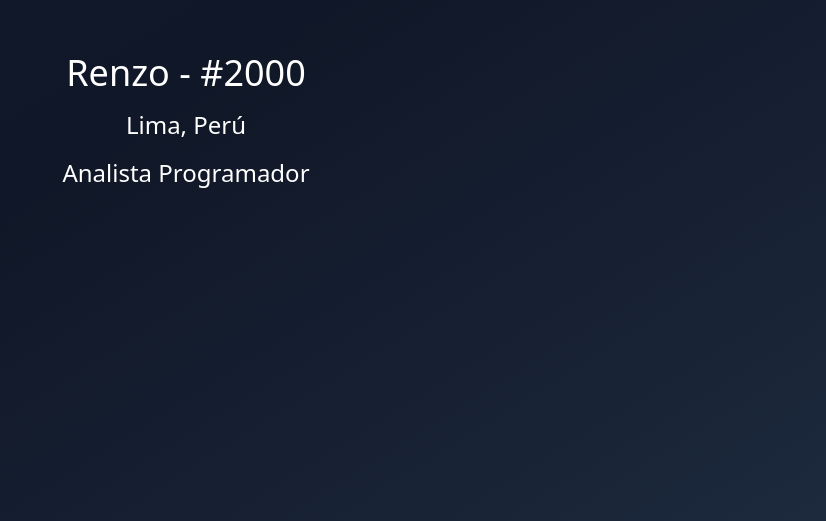
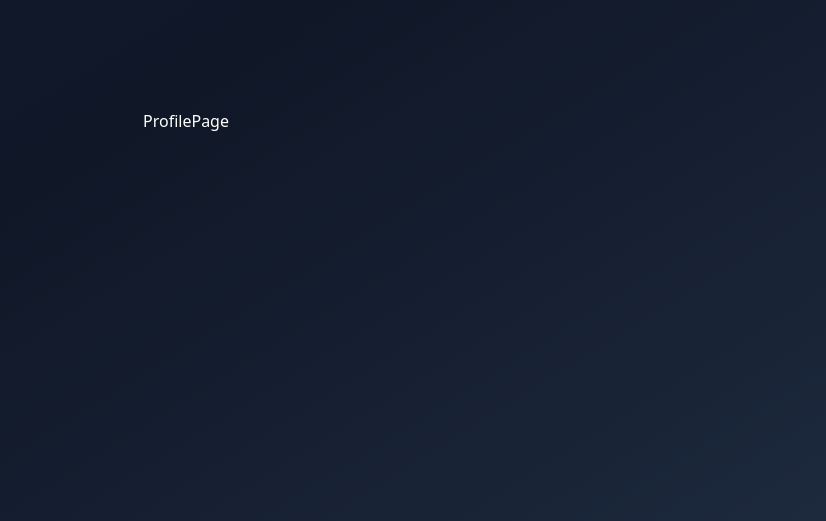
Before and after one commit to Peito1102/Hooks_App, a React (Vite) app: page /profile in a window 1280 px wide. Shown: the part 279-800 px from the top of the page, without its empty margins (454-1280 px from the left). Built offline with nearby package versions, Linux system fonts and the light colour scheme.

Commit message:
capitulo 12-4

```diff
--- a/package.json
+++ b/package.json
@@ -19,6 +19,7 @@
     "lucide-react": "^0.562.0",
     "react": "^19.2.0",
     "react-dom": "^19.2.0",
+    "react-router": "^7.13.0",
     "sonner": "^2.0.7",
     "tailwind-merge": "^3.4.0",
     "tailwindcss": "^4.1.18",
--- /dev/null
+++ b/src/09-useContext/ProfessionalApp.tsx
@@ -0,0 +1,10 @@
+import { RouterProvider } from "react-router"
+import { appRouter } from "./router/app.router"
+
+export const ProfessionalApp = () => {
+  return (
+    <div className="bg-gradient">
+        <RouterProvider router={appRouter} />
+    </div>
+  )
+}
--- /dev/null
+++ b/src/09-useContext/pages/about/AboutPage.tsx
@@ -0,0 +1,6 @@
+
+export const AboutPage = () => {
+  return (
+    <div>AboutPage</div>
+  )
+}
--- /dev/null
+++ b/src/09-useContext/pages/auth/LoginPage.tsx
@@ -0,0 +1,6 @@
+
+export const LoginPage = () => {
+  return (
+    <div>LoginPage</div>
+  )
+}
--- /dev/null
+++ b/src/09-useContext/profile/ProfilePage.tsx
@@ -0,0 +1,6 @@
+
+export const ProfilePage = () => {
+  return (
+    <div>ProfilePage</div>
+  )
+}
--- /dev/null
+++ b/src/09-useContext/router/app.router.tsx
@@ -0,0 +1,23 @@
+import { createBrowserRouter, Navigate } from "react-router";
+import { AboutPage } from "../pages/about/AboutPage";
+import { ProfilePage } from "../profile/ProfilePage";
+import { LoginPage } from "../pages/auth/LoginPage";
+
+export const appRouter = createBrowserRouter([
+  {
+    path: "/",
+    element: <AboutPage />,
+  },
+  {
+    path: "/profile",
+    element: <ProfilePage />,
+  },
+  {
+    path: "/login",
+    element: <LoginPage />,
+  },
+  {
+    path: "*",
+    element: <Navigate to="/" />,
+  },
+]);
--- a/src/main.tsx
+++ b/src/main.tsx
@@ -1,10 +1,11 @@
-import { StrictMode, Suspense } from 'react'
+import { StrictMode, /* Suspense */ } from 'react'
 import { createRoot } from 'react-dom/client'
 import './index.css'
 import { Toaster } from 'sonner'
 
-import ClientInformation from './08-use-suspense/ClientInformation'
-import { getUserAction } from './08-use-suspense/api/get-user.actions'
+// import ClientInformation from './08-use-suspense/ClientInformation'
+// import { getUserAction } from './08-use-suspense/api/get-user.actions'
+import { ProfessionalApp } from './09-useContext/ProfessionalApp'
 // import MemoHooks  from './06-memos/MemoHooks';
 // import { MemoCounter } from './06-memos/MemoCounter';
 // import { InstagromApp } from './07-useOptimistic/InstragromApp';
@@ -31,9 +32,10 @@
     {/* <MemoHooks />  */}
     {/* <MemoCounter /> */}
     {/* <InstagromApp /> */}
-    <Suspense fallback={<div className="bg-gradient flex flex-col">
+    {/* <Suspense fallback={<div className="bg-gradient flex flex-col">
       <h1 className="text-2xl">Cargando...</h1></div>}>
       <ClientInformation getUser={getUserAction(2000)}/>
-    </Suspense>
+    </Suspense> */}
+    <ProfessionalApp />
   </StrictMode>
 )
```
Also changed, not shown: 1 other file (tests, documents, lock files or other folders).
